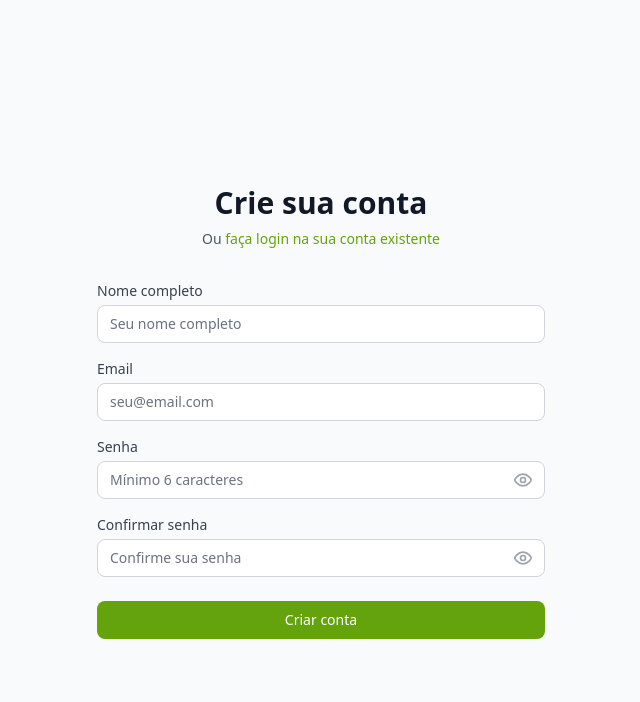
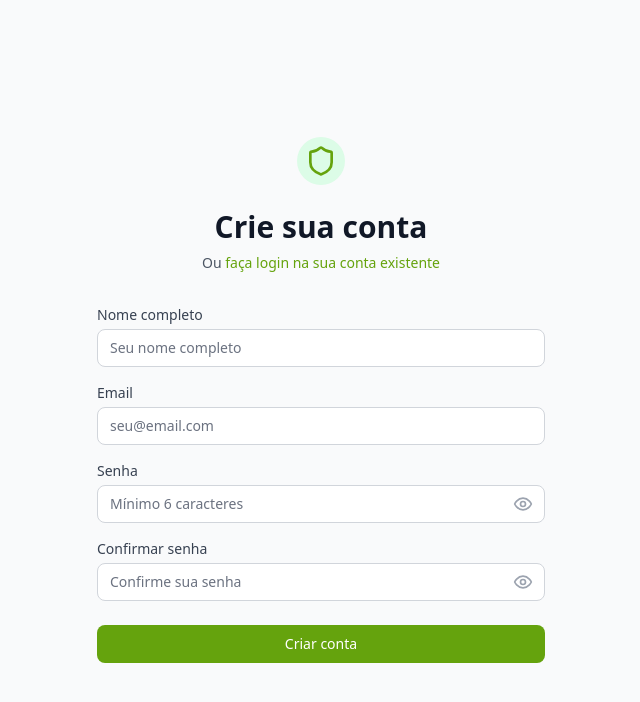
Before and after one commit to davitcm2019-droid/sstsaas, a React (Vite) app in the folder frontend/: page /register in a window 1280 px wide. Shown: the top 702 px of the page, without its empty margins (319-959 px from the left). Built offline with nearby package versions, Linux system fonts and the light colour scheme; no server answers.

Commit message:
fix: remove auth logo

```diff
--- a/frontend/src/pages/Login.jsx
+++ b/frontend/src/pages/Login.jsx
@@ -1,7 +1,7 @@
 import { useState } from 'react';
 import { Link, useNavigate } from 'react-router-dom';
 import { useAuth } from '../contexts/AuthContext';
-import { Eye, EyeOff, AlertCircle } from 'lucide-react';
+import { Shield, Eye, EyeOff, AlertCircle } from 'lucide-react';
 
 const Login = () => {
   const [formData, setFormData] = useState({
@@ -46,6 +46,9 @@ const Login = () => {
     <div className="min-h-screen flex items-center justify-center bg-gray-50 py-12 px-4 sm:px-6 lg:px-8">
       <div className="max-w-md w-full space-y-8">
         <div>
+          <div className="mx-auto h-12 w-12 flex items-center justify-center bg-primary-100 rounded-full">
+            <Shield className="h-8 w-8 text-primary-600" />
+          </div>
           <h2 className="mt-6 text-center text-3xl font-extrabold text-gray-900">
             Entre na sua conta
           </h2>
--- a/frontend/src/pages/Register.jsx
+++ b/frontend/src/pages/Register.jsx
@@ -1,6 +1,6 @@
 import { useState } from 'react';
 import { Link, useNavigate } from 'react-router-dom';
-import { Eye, EyeOff, AlertCircle } from 'lucide-react';
+import { Shield, Eye, EyeOff, AlertCircle } from 'lucide-react';
 import { useAuth } from '../contexts/AuthContext';
 
 const Register = () => {
@@ -69,6 +69,9 @@ const Register = () => {
     <div className="min-h-screen flex items-center justify-center bg-gray-50 py-12 px-4 sm:px-6 lg:px-8">
       <div className="max-w-md w-full space-y-8">
         <div>
+          <div className="mx-auto h-12 w-12 flex items-center justify-center bg-primary-100 rounded-full">
+            <Shield className="h-8 w-8 text-primary-600" />
+          </div>
           <h2 className="mt-6 text-center text-3xl font-extrabold text-gray-900">Crie sua conta</h2>
           <p className="mt-2 text-center text-sm text-gray-600">
             Ou{' '}
```
